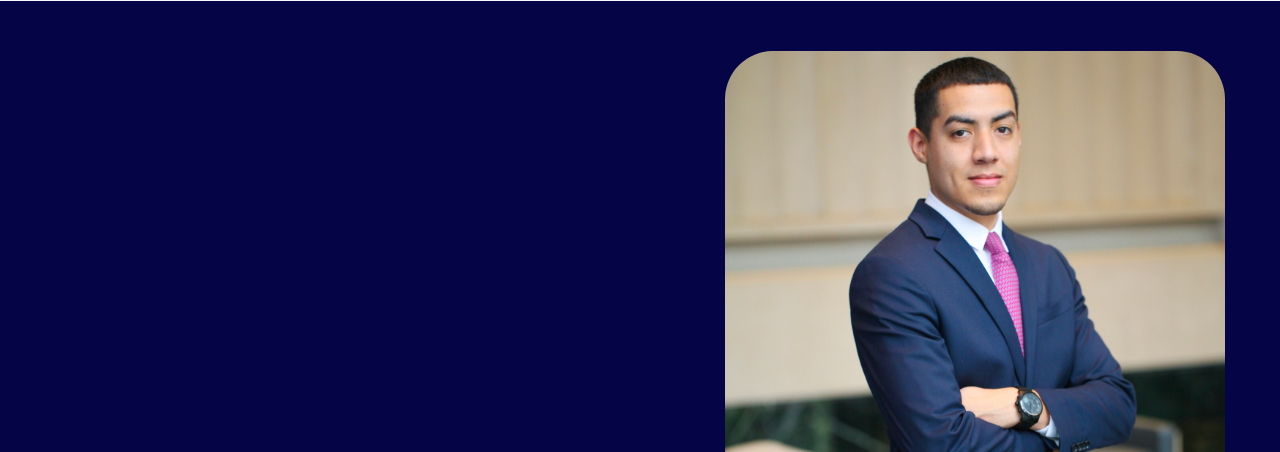
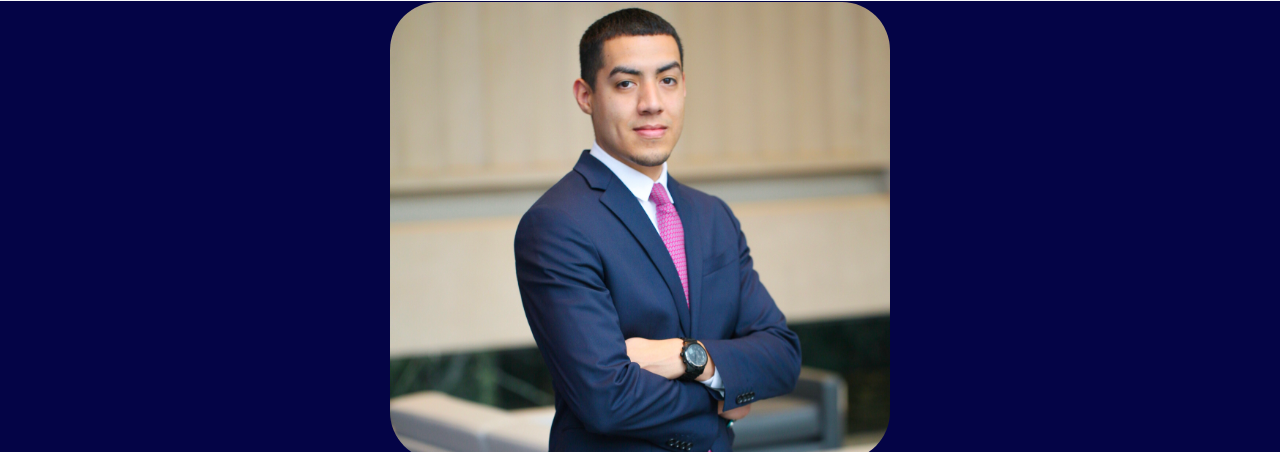
Before and after one commit to glopez0828/Professional_Portfolio, a plain HTML site: page index.html in a window 1280 px wide. Shown: the part 111-563 px from the top of the page. Drawn offline with nearby package versions, Linux system fonts and the light colour scheme.

Commit message:
updated css to adjust img

```diff
--- a/assets/css/style.css
+++ b/assets/css/style.css
@@ -29,12 +29,8 @@ p{
 img{
     max-width: 500px;
     max-height: 500px;
-    display: flex;
-    align-content: center;
-    justify-content: center;
-    margin-left: 725px;
-    margin-top: 50px;
-    margin-bottom: 0px;
+    display: block;
+    margin: 1px auto;
     border-radius: 3rem 3rem 3rem 3rem;
 
 
```
